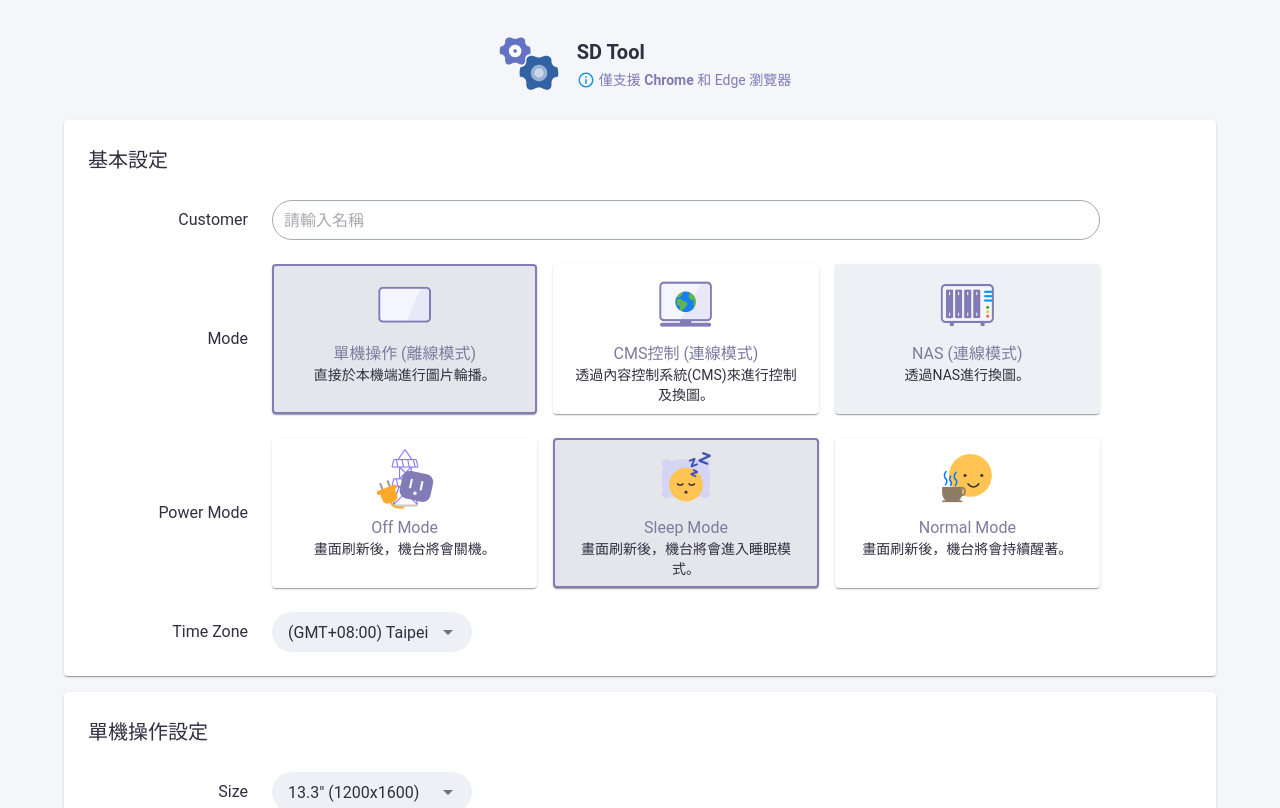
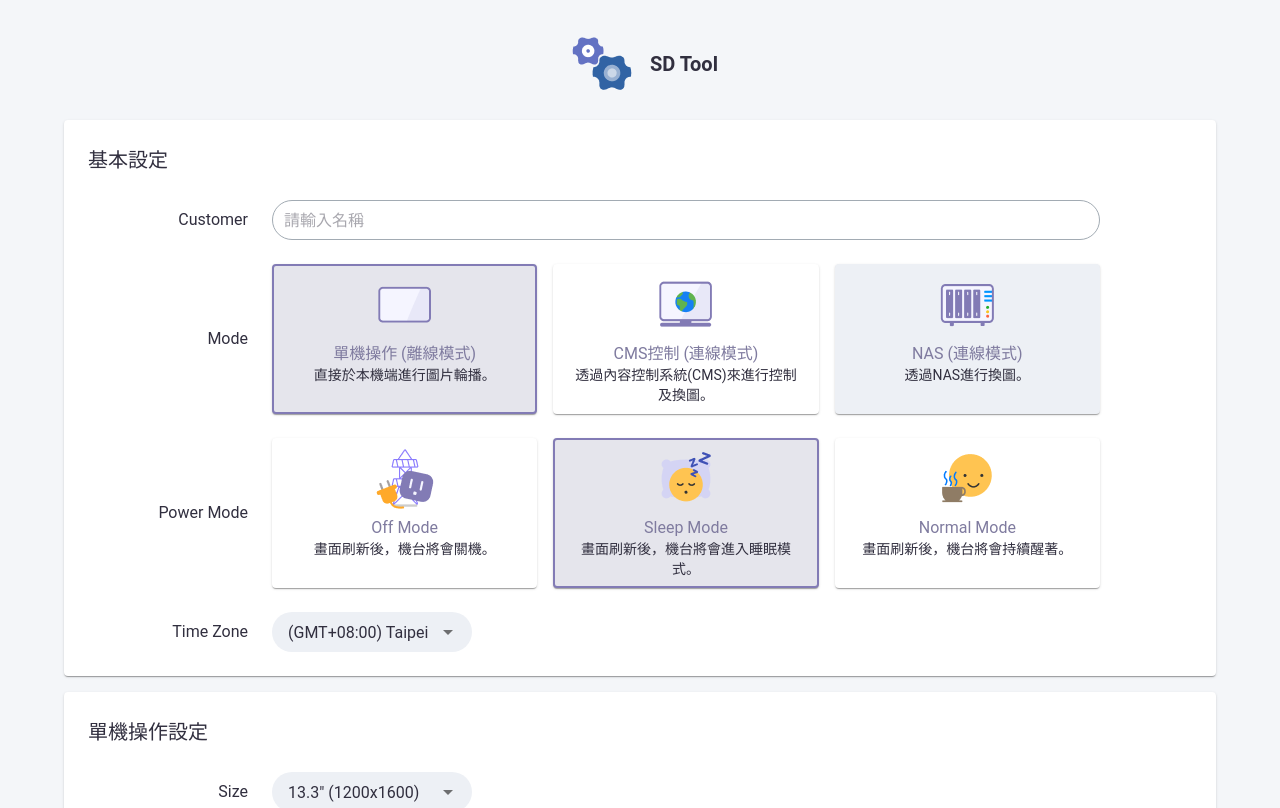
Before and after one commit to tsia-sionghai/epd-config-tool, a React (Vite) app: page / in a window 1280 px wide. Shown: the top 808 px of the page. Built offline with nearby package versions, Linux system fonts and the light colour scheme.

Commit message:
Modified to display Info message only in browsers other than Chrome and Edge

```diff
--- a/src/components/PageHeader.tsx
+++ b/src/components/PageHeader.tsx
@@ -3,13 +3,14 @@ import React from 'react';
 import { Alert, Box, Typography, styled } from '@mui/material';
 import { Trans, useTranslation } from 'react-i18next';
 import settingsIcon from '../assets/img_set.png';
+import { checkBrowserSupport } from '../utils/browserCheck';
 
 const BrowserNote = styled(Typography)(({ theme }) => ({
   fontSize: '14px',
   color: theme.palette.primary.dark,
 }));
 
-const StyledAlert = styled(Alert)(({ theme }) => ({
+const StyledAlert = styled(Alert)(() => ({
   padding: 0,
   backgroundColor: 'transparent',
   alignItems: 'flex-start',  // 改善對齊
@@ -29,6 +30,7 @@ const StyledAlert = styled(Alert)(({ theme }) => ({
 
 const PageHeader: React.FC = () => {
   const { t } = useTranslation();
+  const isSupportedBrowser = checkBrowserSupport();
 
   return (
     <Box display="flex" justifyContent="center" alignItems="center" mb={2}>
@@ -46,6 +48,7 @@ const PageHeader: React.FC = () => {
           <Typography variant="h6" component="h6" sx={{ mb: 0, fontWeight: 'bold' }}>
             {t('common.title.main')}
           </Typography>
+          {!isSupportedBrowser && (
             <StyledAlert severity="info">
               <BrowserNote>
                 <Trans
@@ -56,6 +59,7 @@ const PageHeader: React.FC = () => {
                 />
               </BrowserNote>
             </StyledAlert>
+          )}
         </Box>
       </Box>
     </Box>
```
Lines whose indentation alone changed are shown as unchanged.
